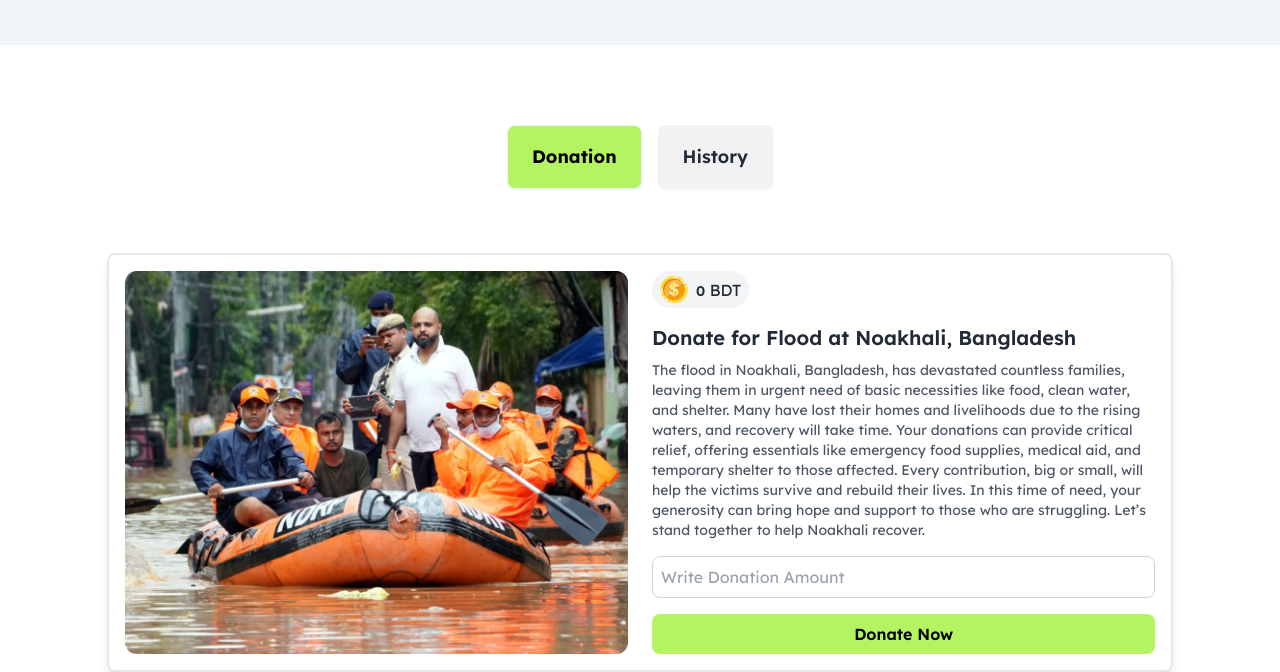
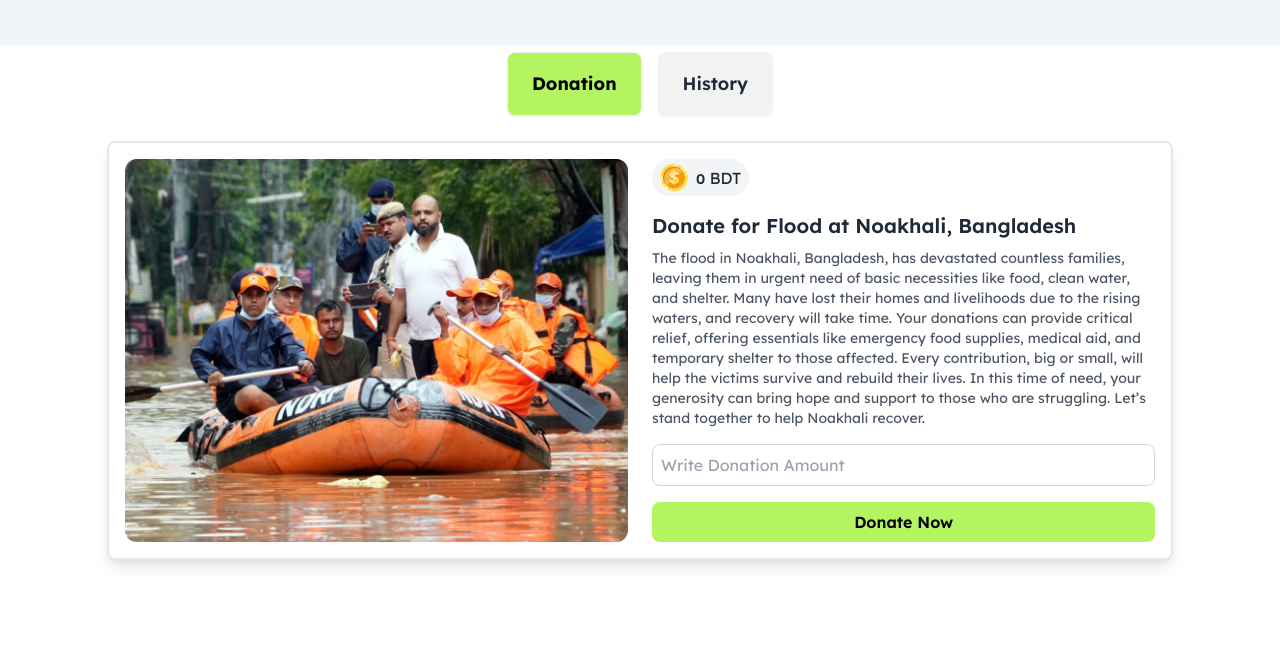
Before and after one commit to NomanSiddike/fifth-assignment, a plain HTML site: page index.html in a window 1280 px wide. Shown: the part 60-732 px from the top of the page. Drawn offline with nearby package versions, Linux system fonts and the light colour scheme; files whose address does not match are found by name.

Commit message:
donation and history button position sticky completed

```diff
--- a/index.html
+++ b/index.html
@@ -54,8 +54,8 @@
 
     <main>
       <!-- Banner Section Start  -->
-      <section class="w-10/12 mx-auto mb-16">
-        <div class="flex gap-4 justify-center mt-20">
+      <section class="w-10/12 mx-auto mb-24">
+        <div class="fixed top-28 left-1/2 transform -translate-x-1/2 flex gap-4">
           <div>
             <button
               id="button-donation"
```
